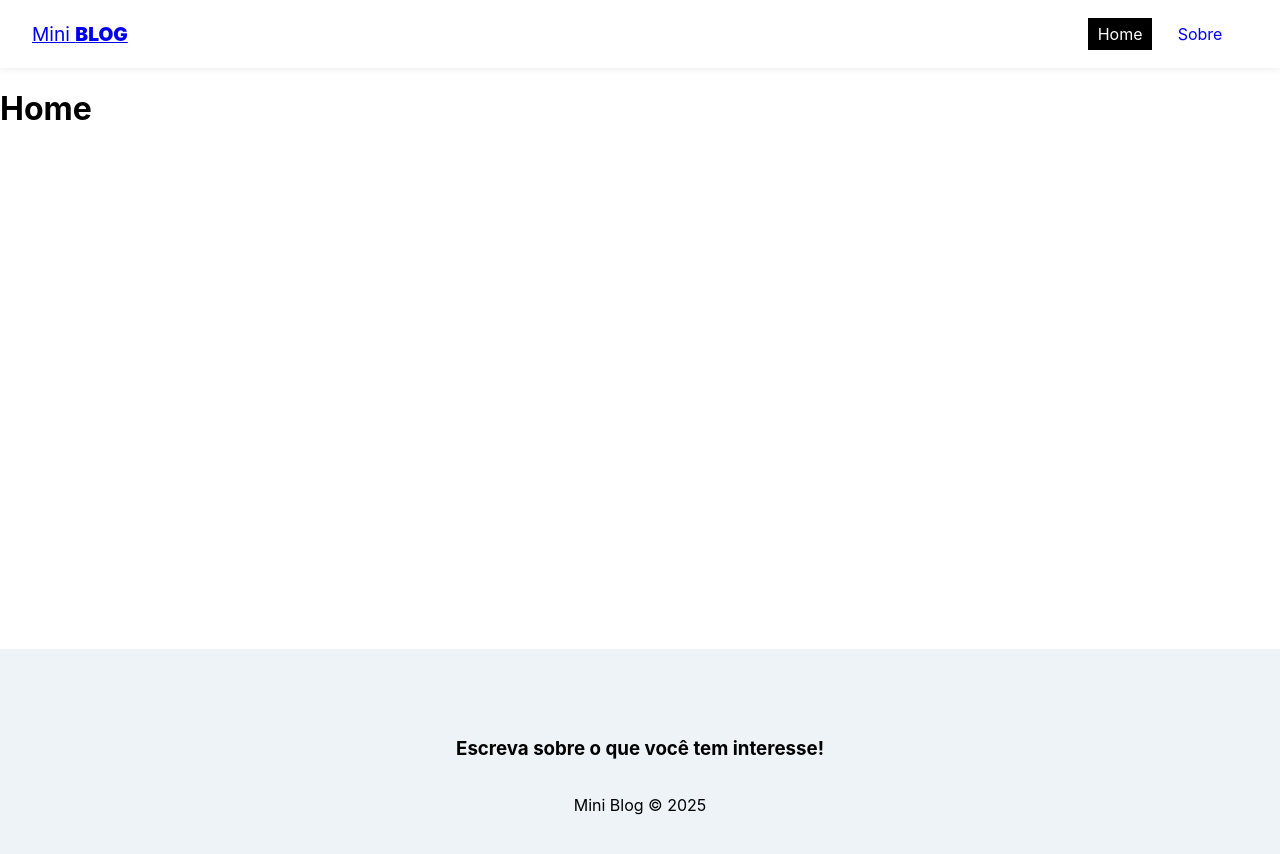
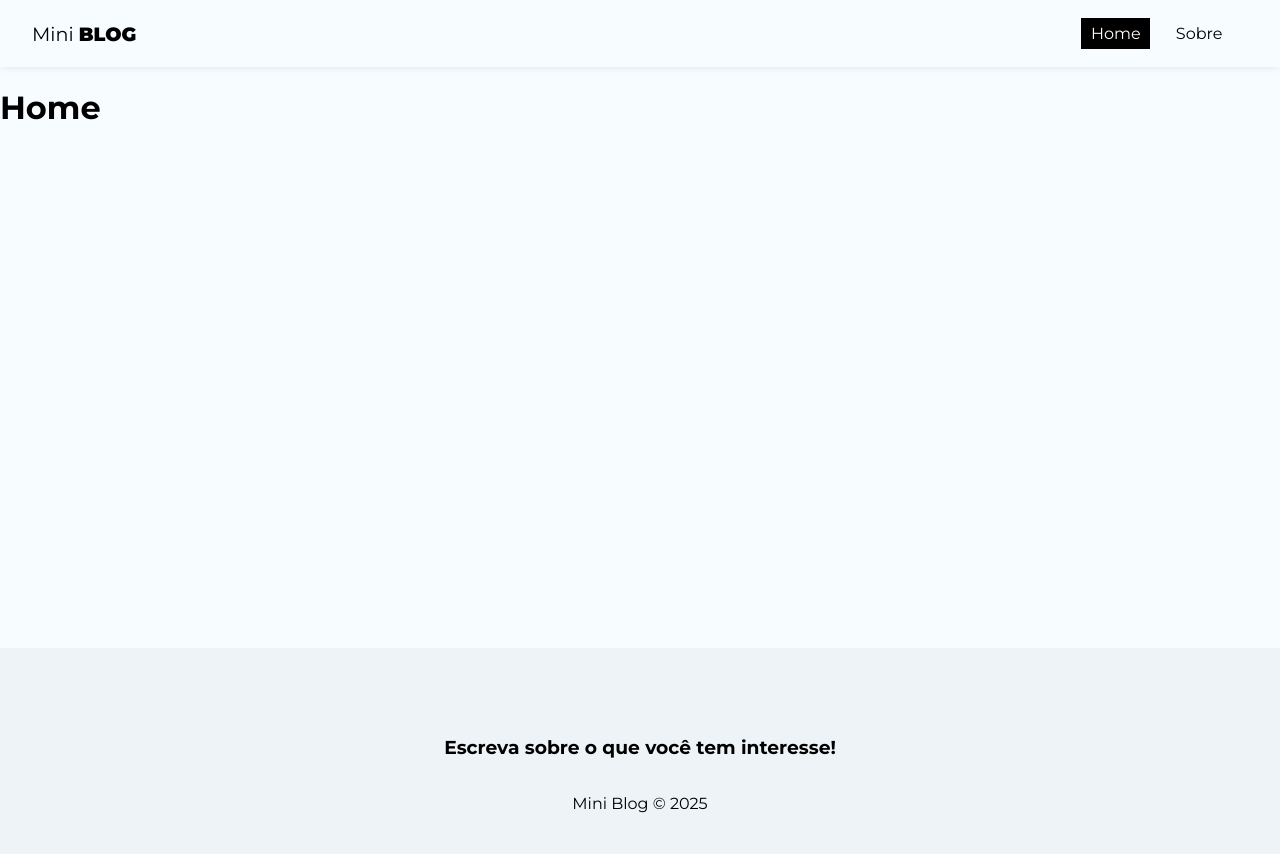
Before and after one commit to freetemplatesweb/miniblog, a React (Create React App) app in the folder aula1/: page / in a window 1280 px wide. Shown: the top 854 px of the page. Built offline with nearby package versions, Linux system fonts and the light colour scheme.

Commit message:
estilizações padrões com css no arquivo index.css

```diff
--- a/aula1/src/index.css
+++ b/aula1/src/index.css
@@ -1,13 +1,29 @@
-body {
+body{
+  background-color: #f6fcff;
+  padding: 0;
   margin: 0;
-  font-family: -apple-system, BlinkMacSystemFont, 'Segoe UI', 'Roboto', 'Oxygen',
-    'Ubuntu', 'Cantarell', 'Fira Sans', 'Droid Sans', 'Helvetica Neue',
-    sans-serif;
-  -webkit-font-smoothing: antialiased;
-  -moz-osx-font-smoothing: grayscale;
+  font-family: "Montserrat", sans-serif;
 }
 
-code {
-  font-family: source-code-pro, Menlo, Monaco, Consolas, 'Courier New',
-    monospace;
+input::placeholder,
+textarea::placeholder{
+  font-family: "Montserrat",sans-serif;
 }
+input:focus,
+textarea:focus{
+  outline: none;
+}
+a,nav button{
+  text-decoration: none;
+  background-color: transparent;
+  border:none;
+  color:#000;
+  transition: .4s;
+  font-size: 1em;
+  cursor: pointer;
+  font-family: "Montserrat", sans-serif;
+}
+a:hover,
+nav button:hover{
+  color:#bbb;
+}
```
